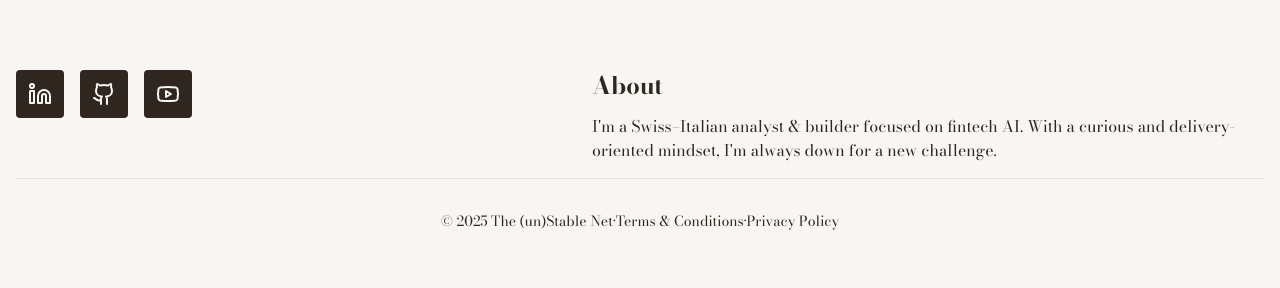
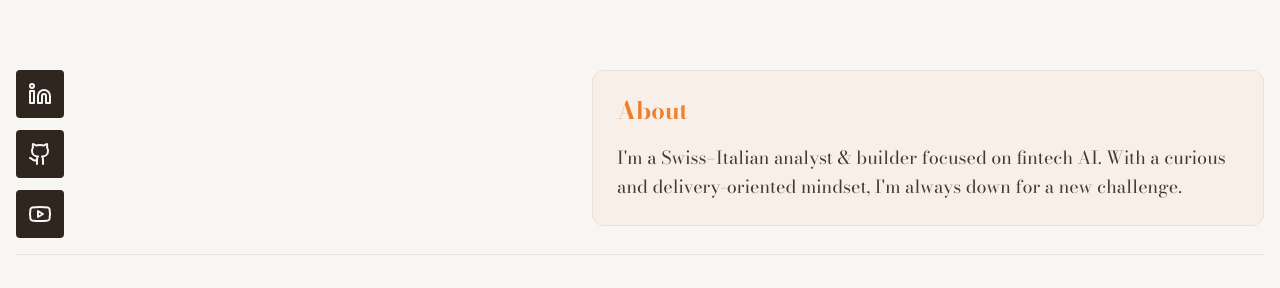
Before and after one commit to James-Git-Repo/eu-market-pulse, a React (Vite) app: page / in a window 1280 px wide. Shown: the part 1005-1293 px from the top of the page. Before the commit the page ends 1268 px from the top, so only its background shows below. Built offline with nearby package versions, Linux system fonts and the light colour scheme; no server answers; the database is empty; the HTML template or start-up script is replaced by a standard one.

Commit message:
Refactor footer and about section

```diff
--- a/src/components/Footer.tsx
+++ b/src/components/Footer.tsx
@@ -9,14 +9,14 @@ export const Footer = () => {
     <footer className="w-full py-6 sm:py-8 mt-12 sm:mt-16">
       <div className="container mx-auto px-4">
         {isHomePage && (
-          <div className="flex flex-col md:flex-row items-start justify-between gap-4 mb-4">
+          <div className="flex flex-col md:flex-row items-start justify-between gap-8 mb-4">
             {/* Social Links - Left */}
-            <div className="flex gap-4">
+            <div className="flex flex-col gap-3">
               <a
                 href="https://linkedin.com"
                 target="_blank"
                 rel="noopener noreferrer"
-                className="w-12 h-12 bg-foreground text-background rounded-lg flex items-center justify-center hover:bg-foreground/80 transition-colors"
+                className="w-12 h-12 bg-foreground text-background rounded-lg flex items-center justify-center hover:bg-primary hover:text-primary-foreground transition-all duration-300 hover:scale-110"
               >
                 <Linkedin className="w-6 h-6" />
               </a>
@@ -24,7 +24,7 @@ export const Footer = () => {
                 href="https://github.com"
                 target="_blank"
                 rel="noopener noreferrer"
-                className="w-12 h-12 bg-foreground text-background rounded-lg flex items-center justify-center hover:bg-foreground/80 transition-colors"
+                className="w-12 h-12 bg-foreground text-background rounded-lg flex items-center justify-center hover:bg-primary hover:text-primary-foreground transition-all duration-300 hover:scale-110"
               >
                 <Github className="w-6 h-6" />
               </a>
@@ -32,16 +32,16 @@ export const Footer = () => {
                 href="https://youtube.com"
                 target="_blank"
                 rel="noopener noreferrer"
-                className="w-12 h-12 bg-foreground text-background rounded-lg flex items-center justify-center hover:bg-foreground/80 transition-colors"
+                className="w-12 h-12 bg-foreground text-background rounded-lg flex items-center justify-center hover:bg-primary hover:text-primary-foreground transition-all duration-300 hover:scale-110"
               >
                 <Youtube className="w-6 h-6" />
               </a>
             </div>
 
             {/* About - Right */}
-            <div className="max-w-2xl">
-              <h3 className="text-2xl font-bold font-body mb-3 text-foreground">About</h3>
-              <p className="text-foreground font-body">
+            <div className="max-w-2xl bg-accent/5 border border-border rounded-xl p-6 hover:border-primary/50 transition-all duration-300">
+              <h3 className="text-2xl font-bold font-body mb-4 text-foreground bg-gradient-to-r from-primary to-primary/60 bg-clip-text text-transparent">About</h3>
+              <p className="text-foreground/90 font-body leading-relaxed text-lg">
                 I'm a Swiss–Italian analyst & builder focused on fintech AI. With a curious and delivery-oriented mindset, I'm always down for a new challenge.
               </p>
             </div>
```
